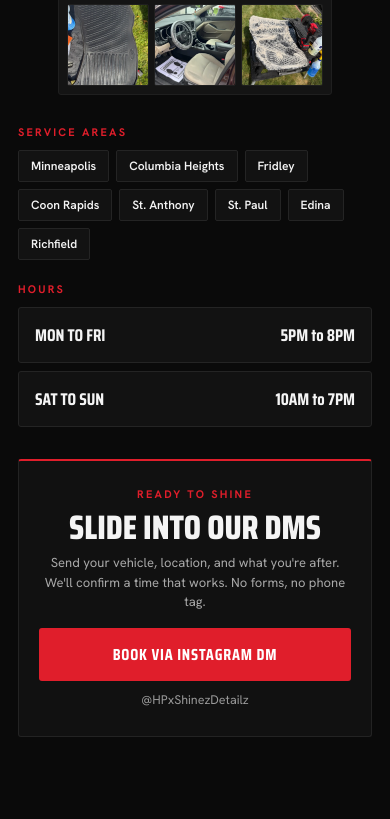
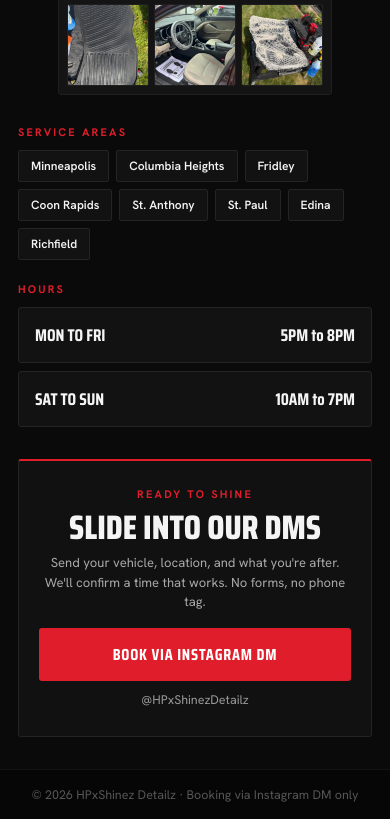
Before and after one commit to ojedat25/HPxShinez-Website, a React (Vite) app in the folder hpxshinez-frontend/: page / in a window 390 px wide. Shown: the part 1381-2200 px from the top of the page. Before the commit the page ends 2118 px from the top, so only its background shows below. Built offline with nearby package versions, Linux system fonts and the light colour scheme.

Commit message:
Add Footer component to MobileLayout for enhanced user experience

```diff
--- /dev/null
+++ b/hpxshinez-frontend/src/components/mobile/Footer/Footer.module.css
@@ -0,0 +1,12 @@
+.footer {
+  margin-top: var(--space-20);
+  border-top: 1px solid var(--color-border-copyright);
+  background: var(--color-bg-footer);
+}
+
+.copyright {
+  padding: var(--space-12) var(--space-page-x-mobile);
+  text-align: center;
+  color: var(--color-text-copyright);
+  font-size: var(--font-size-sm-plus);
+}
--- /dev/null
+++ b/hpxshinez-frontend/src/components/mobile/Footer/Footer.tsx
@@ -0,0 +1,12 @@
+import styles from './Footer.module.css'
+
+/** Mobile copyright strip matching the desktop footer line. */
+export function Footer() {
+  return (
+    <footer className={styles.footer}>
+      <div className={styles.copyright}>
+        © 2026 HPxShinez Detailz · Booking via Instagram DM only
+      </div>
+    </footer>
+  )
+}
--- a/hpxshinez-frontend/src/components/mobile/MobileLayout.tsx
+++ b/hpxshinez-frontend/src/components/mobile/MobileLayout.tsx
@@ -1,5 +1,6 @@
 import { AreasHours } from './AreasHours/AreasHours'
 import { Book } from './Book/Book'
+import { Footer } from './Footer/Footer'
 import { Gallery } from './Gallery/Gallery'
 import { Header } from './Header/Header'
 import { Hero } from './Hero/Hero'
@@ -16,6 +17,7 @@ export function MobileLayout() {
       <Gallery />
       <AreasHours />
       <Book />
+      <Footer />
     </div>
   )
 }
```
